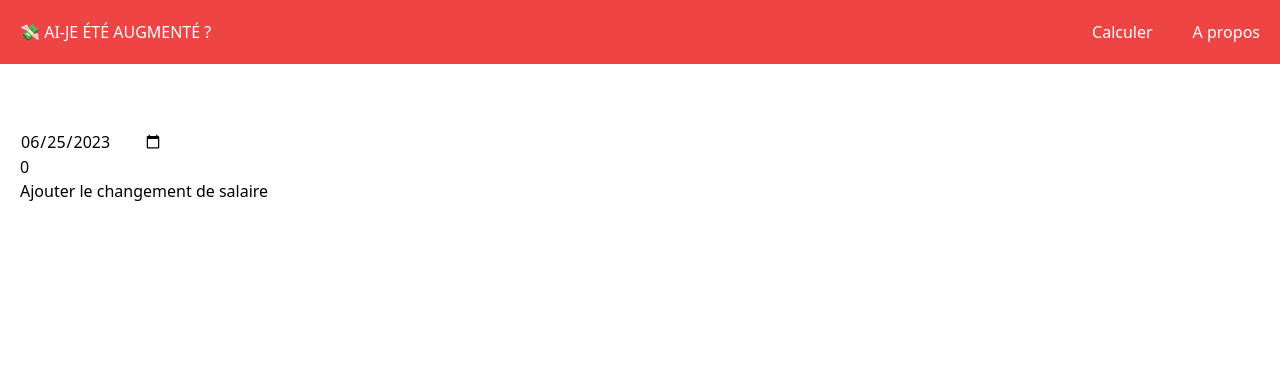
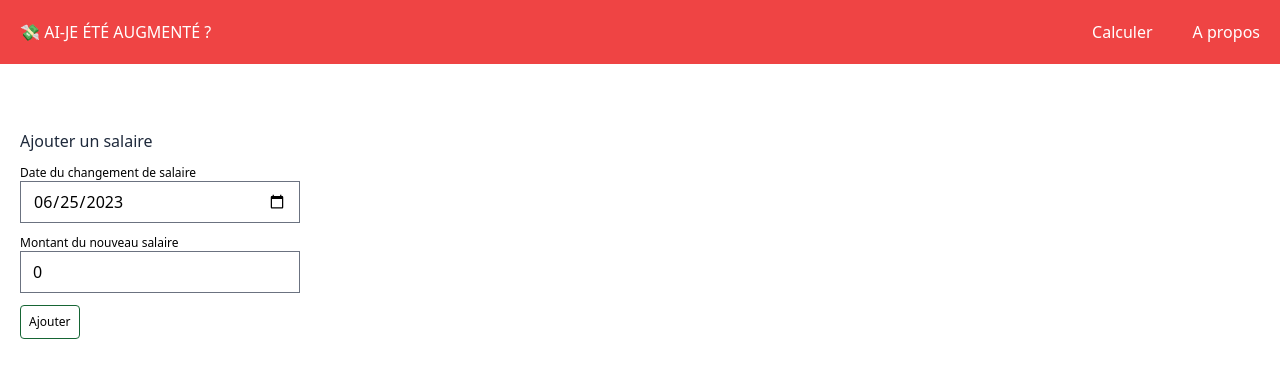
Before and after one commit to quentinlegot/ai-je-ete-augmente, a Vue app: page / in a window 1280 px wide. Shown: the top 378 px of the page. Built offline with nearby package versions, Linux system fonts and the light colour scheme.

Commit message:
feat: add tailwindcss for form and style new salary

```diff
--- a/package.json
+++ b/package.json
@@ -18,6 +18,7 @@
   },
   "devDependencies": {
     "@rushstack/eslint-patch": "^1.2.0",
+    "@tailwindcss/forms": "^0.5.3",
     "@tsconfig/node18": "^2.0.1",
     "@types/jsdom": "^21.1.1",
     "@types/node": "^18.16.17",
--- a/src/components/SalaryNew.vue
+++ b/src/components/SalaryNew.vue
@@ -33,9 +33,20 @@ export default defineComponent({
 </script>
 
 <template>
-  <form v-on:submit.prevent="addSalary()">
-    <input type="date" v-model="newDate" />
-    <input type="number" min="0" v-model="newIncome" />
-    <button type="submit">Ajouter le changement de salaire</button>
+  <h2 class="text-slate-800 mt-5">
+    Ajouter un salaire
+  </h2>
+  <form v-on:submit.prevent="addSalary()" class="text-xs">
+    <label for="newDate" class="block mt-3">
+      Date du changement de salaire
+    </label>
+    <input type="date" v-model="newDate" id="newDate" class="block w-full" />
+    <label for="newDate" class="block mt-3">
+      Montant du nouveau salaire
+    </label>
+    <input type="number" min="0" v-model="newIncome" id="newIncome" class="block w-full" />
+    <button type="submit" class="mt-3 p-2 border rounded border-green-800 hover:bg-green-800 hover:text-white">
+      Ajouter
+    </button>
   </form>
 </template>
--- a/tailwind.config.js
+++ b/tailwind.config.js
@@ -7,5 +7,7 @@ module.exports = {
   theme: {
     extend: {},
   },
-  plugins: [],
+  plugins: [
+    require('@tailwindcss/forms'),
+  ],
 }
```
Also changed, not shown: 1 other file (tests, documents, lock files or other folders).
